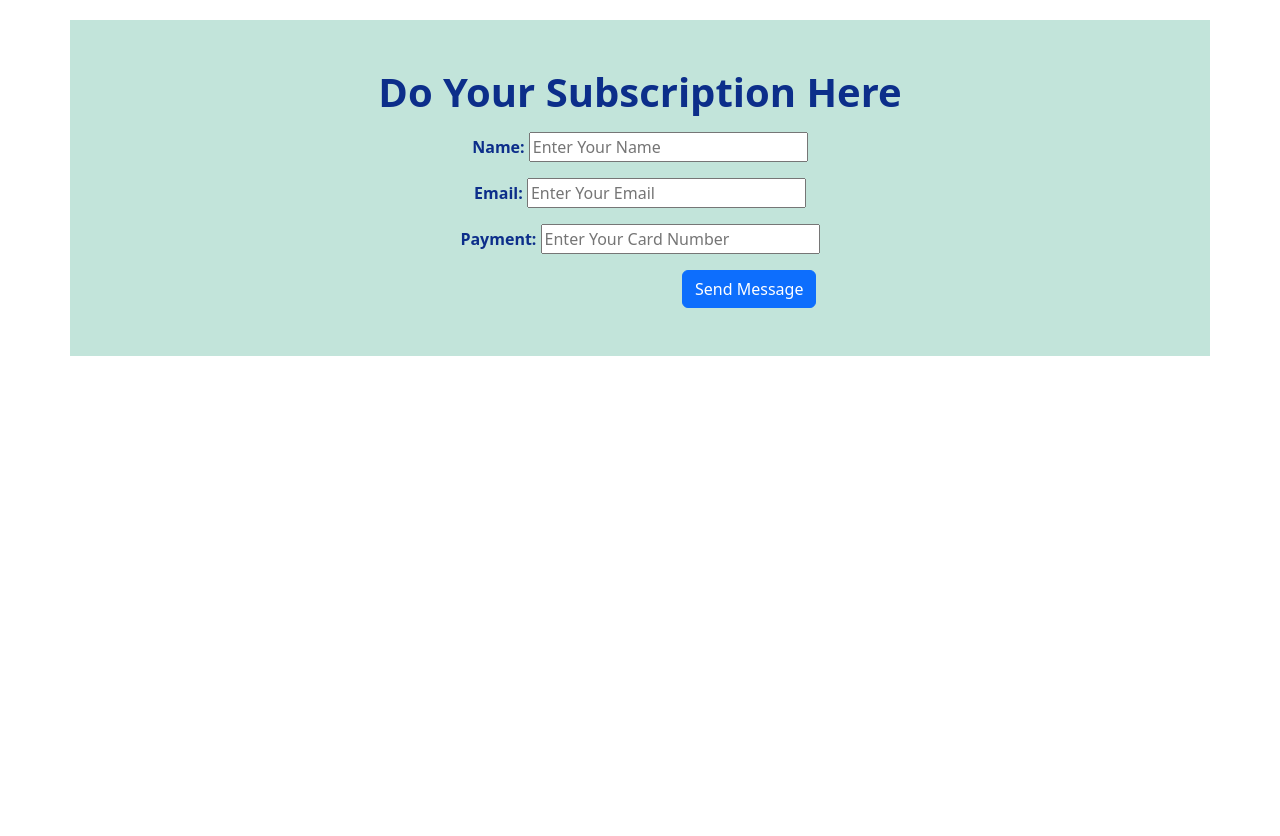
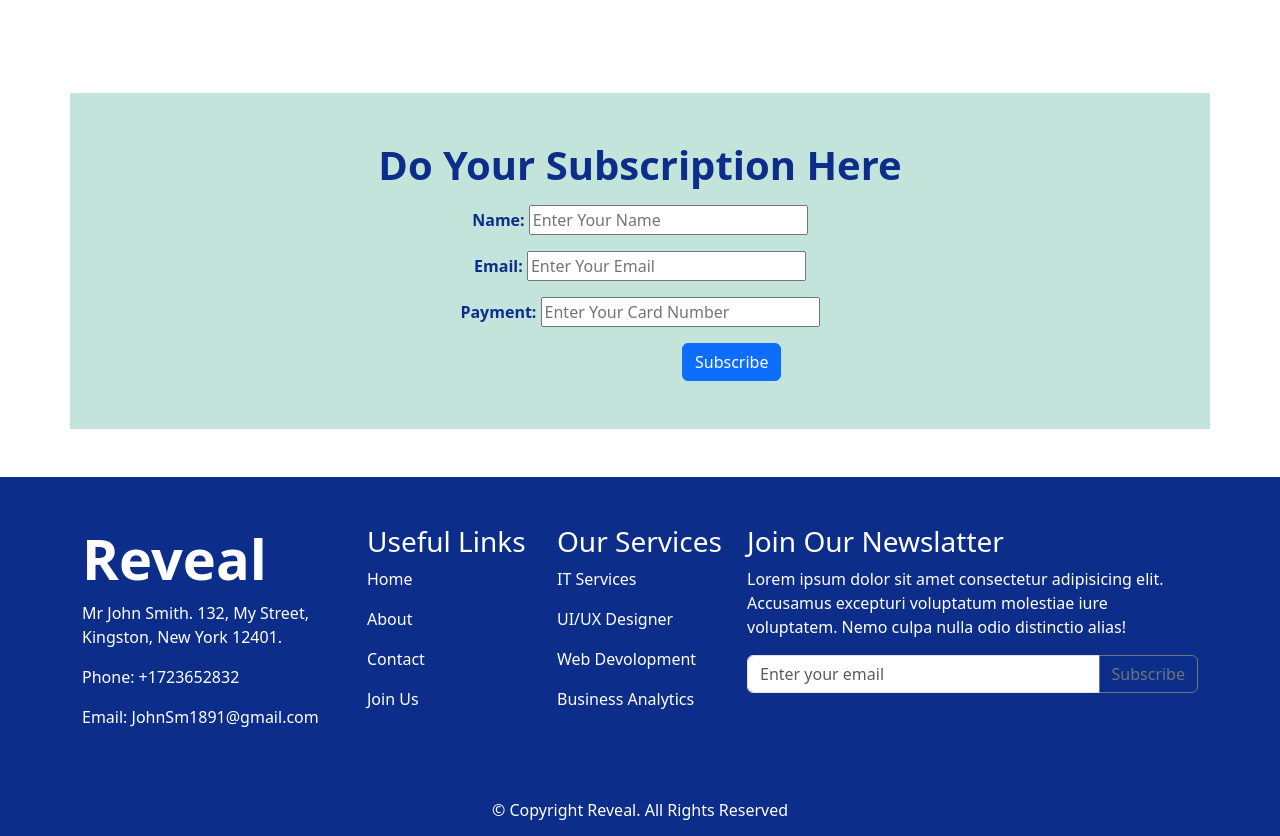
Before and after one commit to DebabrataDipta/Reveal-Service, a plain HTML site: page index.html in a window 1280 px wide. Shown: the part 4141-4977 px from the top of the page. Before the commit the page ends 4497 px from the top, so only its background shows below. Drawn offline with nearby package versions, Linux system fonts and the light colour scheme.

Commit message:
completed

```diff
--- a/css/style.css
+++ b/css/style.css
@@ -30,3 +30,6 @@
 .custom-2{
     background-color: #c2e4da;
 }
+.custom-3{
+    background-color: #0c2e8a;
+}
--- a/index.html
+++ b/index.html
@@ -183,7 +183,9 @@
                 <button class="btn btn-danger text-center">Call to Action</button>
             </section>
             <section class="container my-5 py-5">
-                <h1 class="fw-bold text-center custom">Our Team</h1>
+                <div class="row">
+                    <div class="col col-md-6">
+                        <h1 class="fw-bold text-center custom">Our Team</h1>
                 <p class="text-center">Lorem ipsum, dolor sit amet consectetur adipisicing elit. Culpa, voluptatibus!</p>
                 <div class="d-flex justify-content-between">
                     <div class="card" style="width: 18rem;">
@@ -223,6 +225,8 @@
                         </div>
                       </div>
                 </div>
+                    </div>
+                </div>
             </section>
             <!-- contact us -->
             <section class="container my-5 py-5">
@@ -258,21 +262,55 @@
                 </div>
             </section>
             <!-- form submission -->
-            <section class="container custom-2 py-5">
+            <section class="container custom-2 py-5 mb-5">
                 <h1 class="custom fw-bold text-center">Do Your Subscription Here</h1>
                 <div class="mt-3">
                     <form action="">
                        <p class="text-center fw-semibold custom"><span>Name: </span><input type="text" class="w-25" placeholder="Enter Your Name"></p>
                        <p class="text-center fw-semibold custom"><span>Email: </span><input type="text" class="w-25" placeholder="Enter Your Email"></p>
                        <p class="text-center fw-semibold custom"><span>Payment: </span><input type="text" class="w-25" placeholder="Enter Your Card Number"></p>
-                       <button type="button" class="margin-1 btn btn-primary">Send Message</button>
+                       <button type="button" class="margin-1 btn btn-primary">Subscribe</button>
                      </form>
                 </div>
             </section>
         </main>
         <!-- Footer tag -->
-        <footer>
-
+        <footer class="mt-4 custom-3">
+            <div class="py-5 container">
+                <div class="row ">
+                    <div class="col-md-3">
+                        <h1 class="text-white fw-bold display-4">Reveal</h1>
+                        <p class="text-white">Mr John Smith. 132, My Street, Kingston, New York 12401.</p>
+                        <p class="text-white">Phone: +1723652832</p>
+                        <p class="text-white">Email: JohnSm1891@gmail.com</p>
+                    </div>
+                    <div class="col-md-2 text-white">
+                        <h3>Useful Links</h3>
+                        <p><a class="text-decoration-none text-white" href="">Home</a></p>
+                        <p><a class="text-decoration-none text-white" href="">About</a></p>
+                        <p><a class="text-decoration-none text-white" href="">Contact</a></p>
+                        <p><a class="text-decoration-none text-white" href="">Join Us</a></p>
+                    </div>
+                    <div class="col-md-2 text-white">
+                        <h3>Our Services</h3>
+                        <p><a class="text-decoration-none text-white" href="">IT Services</a></p>
+                        <p><a class="text-decoration-none text-white" href="">UI/UX Designer</a></p>
+                        <p><a class="text-decoration-none text-white" href="">Web Devolopment</a></p>
+                        <p><a class="text-decoration-none text-white" href="">Business Analytics</a></p>
+                    </div>
+                    <div class="col-md-5">
+                        <h3 class="text-white">Join Our Newslatter</h3>
+                        <p class="text-white">Lorem ipsum dolor sit amet consectetur adipisicing elit. Accusamus excepturi voluptatum molestiae iure voluptatem. Nemo culpa nulla odio distinctio alias!</p>
+                        <div class="input-group mb-3">
+                            <input type="text" class="form-control" placeholder="Enter your email" aria-label="Recipient's username" aria-describedby="button-addon2">
+                            <button class="btn btn-outline-secondary" type="button" id="button-addon2">Subscribe</button>
+                          </div>
+                    </div>
+                </div>
+            </div>
+           <div class="py-2">
+            <h6 class="text-center text-white">© Copyright Reveal. All Rights Reserved</h6>
+           </div>
         </footer>
 
         <!-- bootstrap js -->
```
